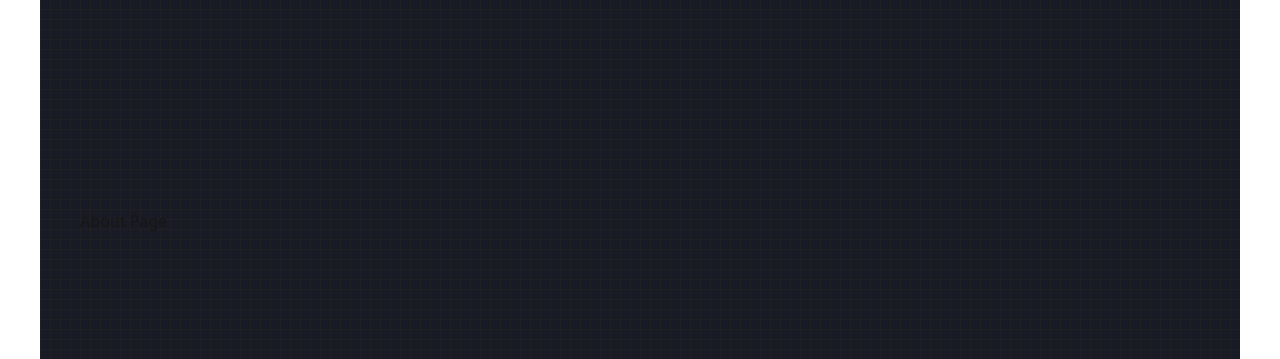
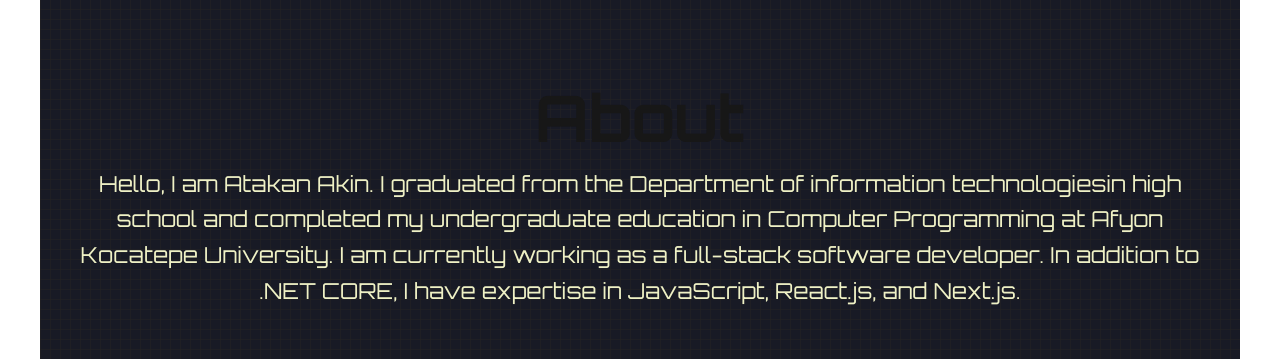
Before and after one commit to AtakanAkin1/portfolio-project, a Next.js app in the folder app/: page /about in a window 1280 px wide. Shown: the part 179-538 px from the top of the page. Built offline with nearby package versions, Linux system fonts and the light colour scheme; no server answers.

Commit message:
About page completed.

```diff
--- a/app/src/app/about/page.tsx
+++ b/app/src/app/about/page.tsx
@@ -2,8 +2,15 @@ import React from 'react';
 
 const About:React.FC = () => {
     return (
-        <div>
-            About Page
+        <div className={"text-center -mt-16"}>
+            <span className={"orbitronBold fs-64 "}>About</span>
+            <p className="orbitron max-w-6xl mx-auto fs-22 leading-relaxed color-eff1c5">
+                Hello, I am Atakan Akin.
+                I graduated from the Department of information technologiesin high school and completed
+                my undergraduate education in Computer Programming at Afyon Kocatepe University.
+                I am currently working as a full-stack software developer.
+                In addition to .NET CORE, I have expertise in JavaScript, React.js, and Next.js.
+            </p>
         </div>
     );
 };
--- a/app/src/app/layout.tsx
+++ b/app/src/app/layout.tsx
@@ -24,7 +24,7 @@ export default function RootLayout({
               rel="stylesheet"/>
           <title>Atakan Akın | Full Stack Developer</title>
       </head>
-      <body className="container mx-auto sm:p-10 p-2 min-h-screen flex flex-col">
+      <body className="mx-auto sm:p-10 p-2 min-h-screen flex flex-col">
       <main className="background rounded-4xl flex-1 sm:p-5 flex flex-col justify-between mb-2 mt-2">
           <MainInfo>
               {children}
--- a/app/src/styles/font.css
+++ b/app/src/styles/font.css
@@ -18,16 +18,18 @@
     font-weight: 400;
 }
 
+.fs-64 { font-size: 64px; }
 .fs-48 { font-size: 48px; }
-.fs-64 { font-size: 64px; }
 .fs-24 { font-size: 24px; }
+.fs-22 {font-size: 22px;}
+.fs-20 { font-size: 20px; }
 .fs-14 { font-size: 14px; }
-.fs-20 { font-size: 20px; }
 
 @media (max-width: 640px) {
+    .fs-64 { font-size: 40px; }
     .fs-48 { font-size: 32px; }
-    .fs-64 { font-size: 40px; }
     .fs-24 { font-size: 1rem; }
+    .fs-22 { font-size: 1rem; }
     .fs-20 { font-size: 16px; }
     .fs-14 { font-size: 0.6rem; }
 }
```
